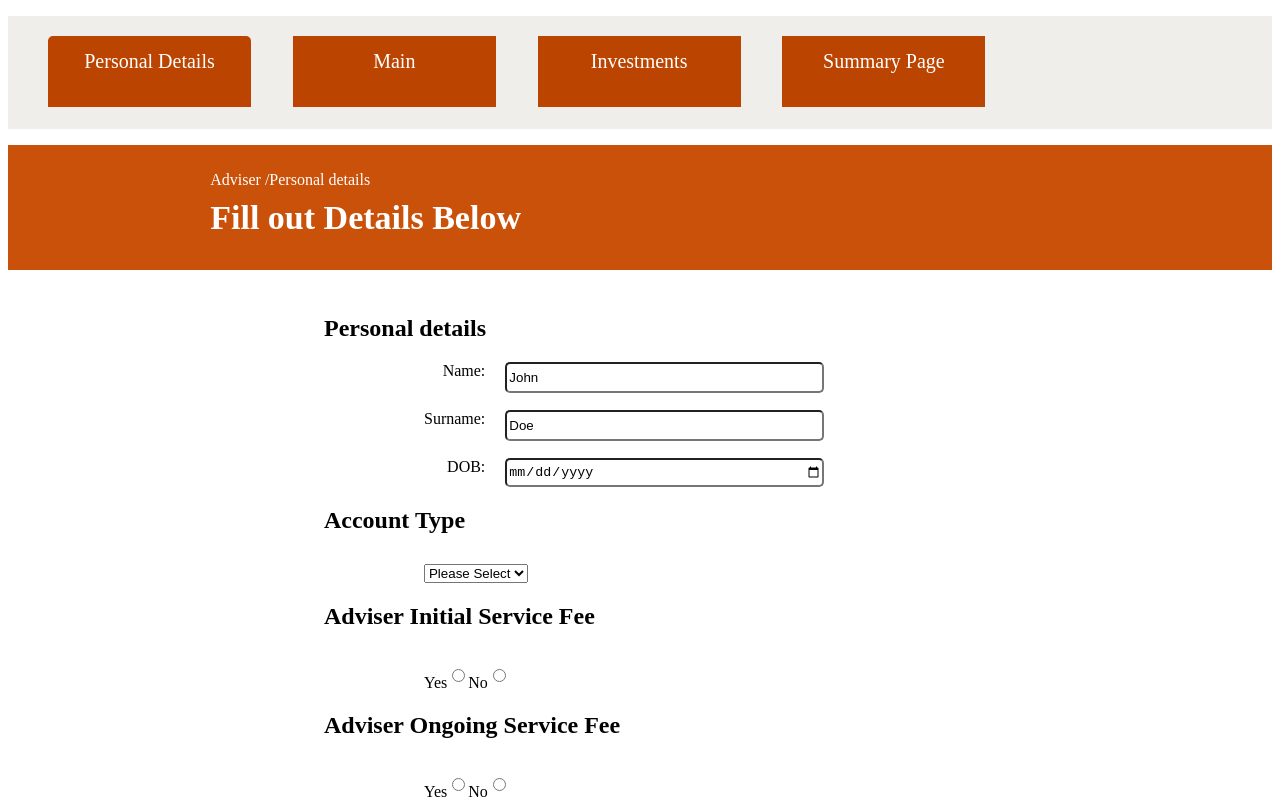
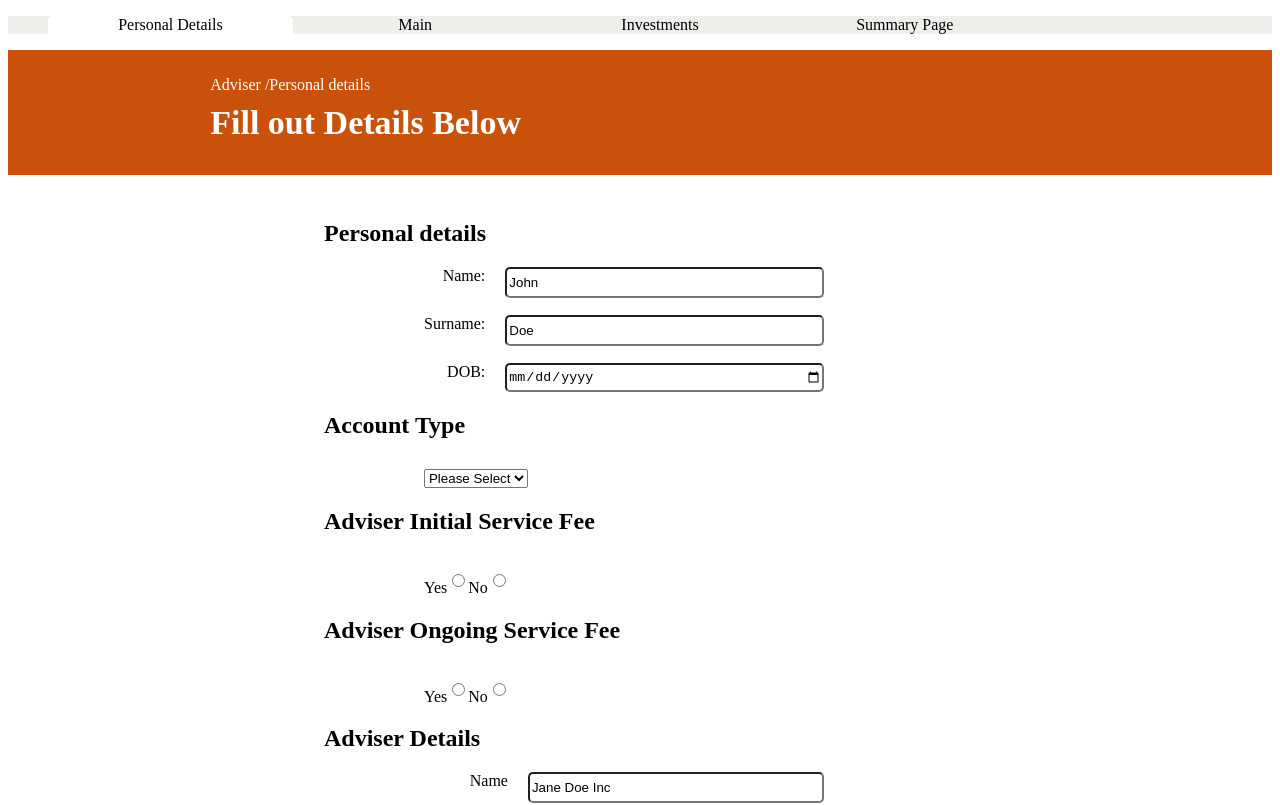
Before and after one commit to ichater/Fee-Calculator-React, a React (Create React App) app: page / in a window 1280 px wide. Shown: the top 805 px of the page. Built offline with nearby package versions, Linux system fonts and the light colour scheme.

Commit message:
change to title

```diff
--- a/src/CSS/Tabs.css
+++ b/src/CSS/Tabs.css
@@ -3,13 +3,39 @@
   grid-template-columns: 1fr 1fr 1fr 1fr 1fr;
   list-style-type: none;
   text-align: center;
-  /* grid-column-gap: 20%; */
+
   justify-content: space-evenly;
   position: relative;
   background-color: #f0eeea;
 }
 
-.MainTabs .Tab {
+/* .MainTabs :nth-child(n) {
+  cursor: pointer;
+
+  font-weight: 400;
+  font-family: Charlie-Std-SemiBold;
+  text-shadow: none;
+  background-color: #bc4401;
+  font-size: 20px;
+  height: 43px !important;
+  width: 50px;
+  margin-bottom: 22px;
+  margin-top: 20px;
+  min-width: 155px;
+  border: 3px solid #bc4401;
+  text-decoration: none;
+  padding: 11px 21px;
+  color: white;
+} */
+
+.react-tabs__tab--selected {
+  background: green;
+  border-color: #aaa;
+  color: red;
+  border-radius: 5px 5px 0 0;
+}
+
+.Tab {
   cursor: pointer;
 
   font-weight: 400;
@@ -28,7 +54,7 @@
   color: white;
 }
 
-.MainTabs .Tab:hover {
+.selectedTab:hover {
   background-color: #017780;
   border: 1px solid white;
 }
--- a/src/Components/Maintabs.js
+++ b/src/Components/Maintabs.js
@@ -24,17 +24,39 @@ const Maintabs = ({ Shares, Funds }) => {
     [checkedSMA, setCheckedSMA] = useState([]),
     [showText1, setShowText1] = useState(false),
     [showText2, setShowText2] = useState(false),
-    [showText3, setShowText3] = useState(false);
+    [showText3, setShowText3] = useState(false),
+    [menuActive, setMenuState] = useState(null);
+
+  const mainTabs = [
+    { id: 1, name: "Personal Details", className: "Tab" },
+    { id: 2, name: "Main", className: "Tab" },
+    { id: 3, name: "Investments", className: "Tab" },
+    { id: 4, name: "Summary Page", className: "Tab" }
+  ];
 
   return (
     <>
       {" "}
       <Tabs className="MainTabs-border">
         <TabList className="MainTabs">
-          <Tab className="Tab">Personal Details</Tab>
+          {mainTabs.map(tab => {
+            return (
+              <Tab
+                key={tab.id}
+                className={tab.id === menuActive && "selectedTab"}
+                className="selectedTab"
+                onClick={() => {
+                  setMenuState(tab.id);
+                }}
+              >
+                {tab.name}
+              </Tab>
+            );
+          })}
+          {/* <Tab className="Tab">Personal Details</Tab>
           <Tab className="Tab">Main</Tab>
           <Tab className="Tab">Investments</Tab>
-          <Tab className="Tab">Summary Page</Tab>
+          <Tab className="Tab">Summary Page</Tab> */}
         </TabList>
         {/* <TabPanel>
           <Investments setCheckedSMA={setCheckedSMA} checkedSMA={checkedSMA} />
```
